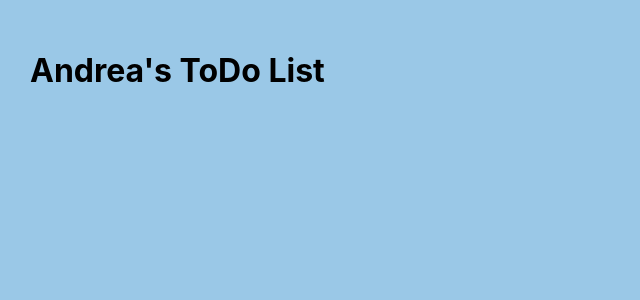
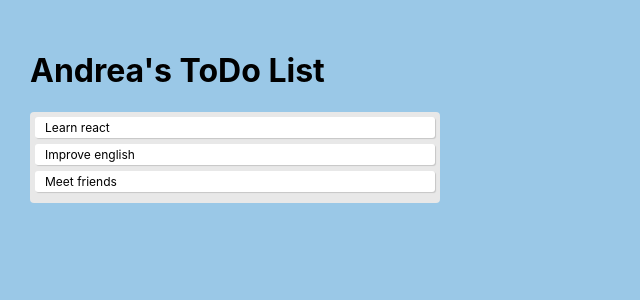
Before and after one commit to andreamartxx/todolist_react, a React (Create React App) app: page / in a window 1280 px wide. Shown: the top 300 px of the page, without its empty margins (0-640 px from the left). Built offline with nearby package versions, Linux system fonts and the light colour scheme.

Commit message:
Modified return in app method with array of todo items

```diff
--- a/src/App.js
+++ b/src/App.js
@@ -21,7 +21,17 @@ function App() {
     <div className="app">
       <header>
           <h1>Andrea's ToDo List</h1>
+          <div className='todo-list'>
+            {todos.map((todo, index) => (
+              <Todo
+                key = {index}
+                index = {index}
+                todo = {todo}
+              />
+            ))}
+          </div>
       </header>
+
     </div>
   );
 }
```
